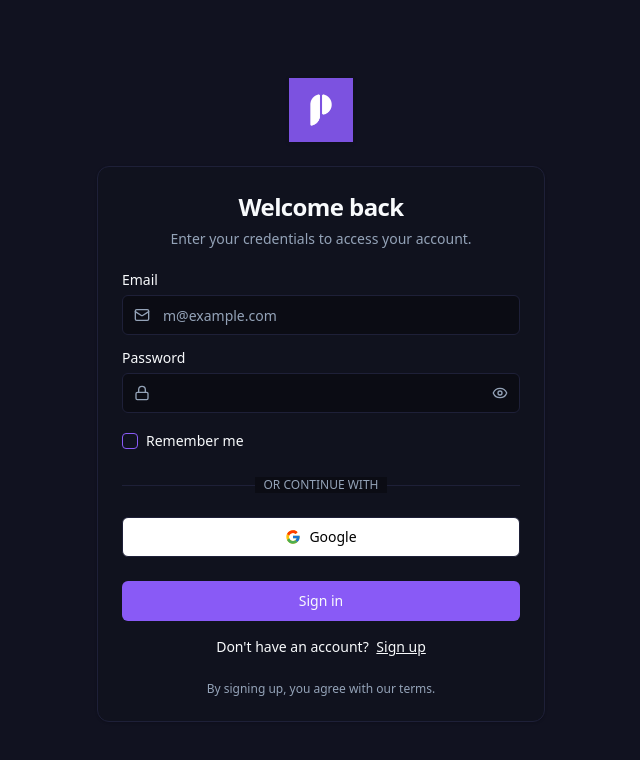
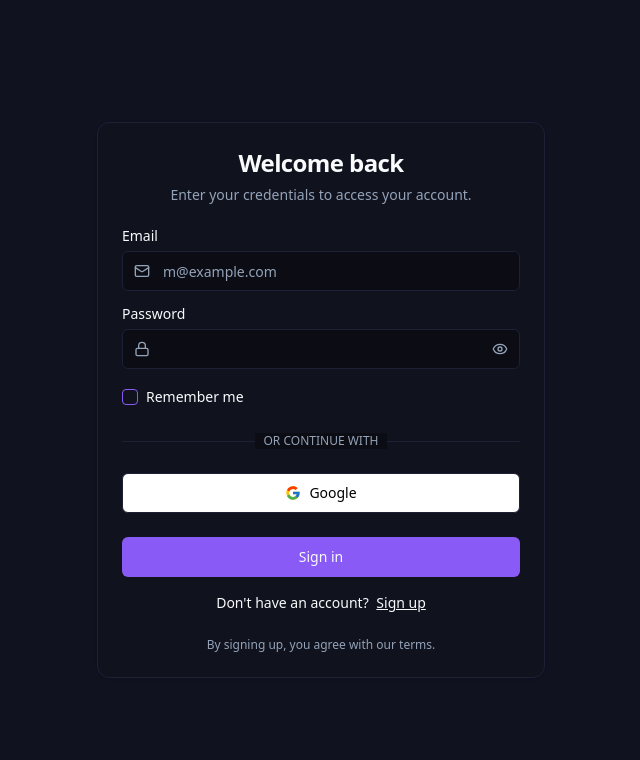
Before and after one commit to danieljproctor94-cmd/Fitness-App, a React (Vite) app: page /login in a window 1280 px wide. Shown: the top 760 px of the page, without its empty margins (319-959 px from the left). Built offline with nearby package versions, Linux system fonts and the light colour scheme; no server answers; the database is empty.

Commit message:
Restore admin settings logo fetching from Supabase and clear hardcoded fallback values

```diff
--- a/src/features/data/DataContext.tsx
+++ b/src/features/data/DataContext.tsx
@@ -86,8 +86,8 @@ export const DataProvider: React.FC<{ children: React.ReactNode }> = ({ children
     const [todoCompletions, setTodoCompletions] = useState<ToDoCompletion[]>([]);
     const [todoExceptions, setTodoExceptions] = useState<ToDoException[]>([]);
     const [userProfile, setUserProfile] = useState<UserProfile>(initialUserProfile);
-    const [appLogo, setAppLogo] = useState<string>('/logo.png');
-    const [appFavicon, setAppFavicon] = useState<string>('/logo.png');
+    const [appLogo, setAppLogo] = useState<string>(() => localStorage.getItem('app_logo_url') || '');
+    const [appFavicon, setAppFavicon] = useState<string>(() => localStorage.getItem('app_favicon_url') || '');
     const [socialUrl, setSocialUrl] = useState<string>(() => localStorage.getItem('social_url') || '');
     const [isLoading, setIsLoading] = useState(true);
     const [refreshTrigger, setRefreshTrigger] = useState(0);
@@ -158,8 +158,12 @@ export const DataProvider: React.FC<{ children: React.ReactNode }> = ({ children
 
     useEffect(() => {
         const fetchPublicSettings = async () => {
+            const { data: sData } = await supabase.from('app_settings').select('value').eq('key', 'app_logo').single();
+            if (sData) { setAppLogo(sData.value); localStorage.setItem('app_logo_url', sData.value); }
             const { data: socialData } = await supabase.from('app_settings').select('value').eq('key', 'social_url').single();
             if (socialData) { setSocialUrl(socialData.value); localStorage.setItem('social_url', socialData.value); }
+            const { data: faviconData } = await supabase.from('app_settings').select('value').eq('key', 'app_favicon').single();
+            if (faviconData) { setAppFavicon(faviconData.value); localStorage.setItem('app_favicon_url', faviconData.value); }
         };
         fetchPublicSettings();
 
```
